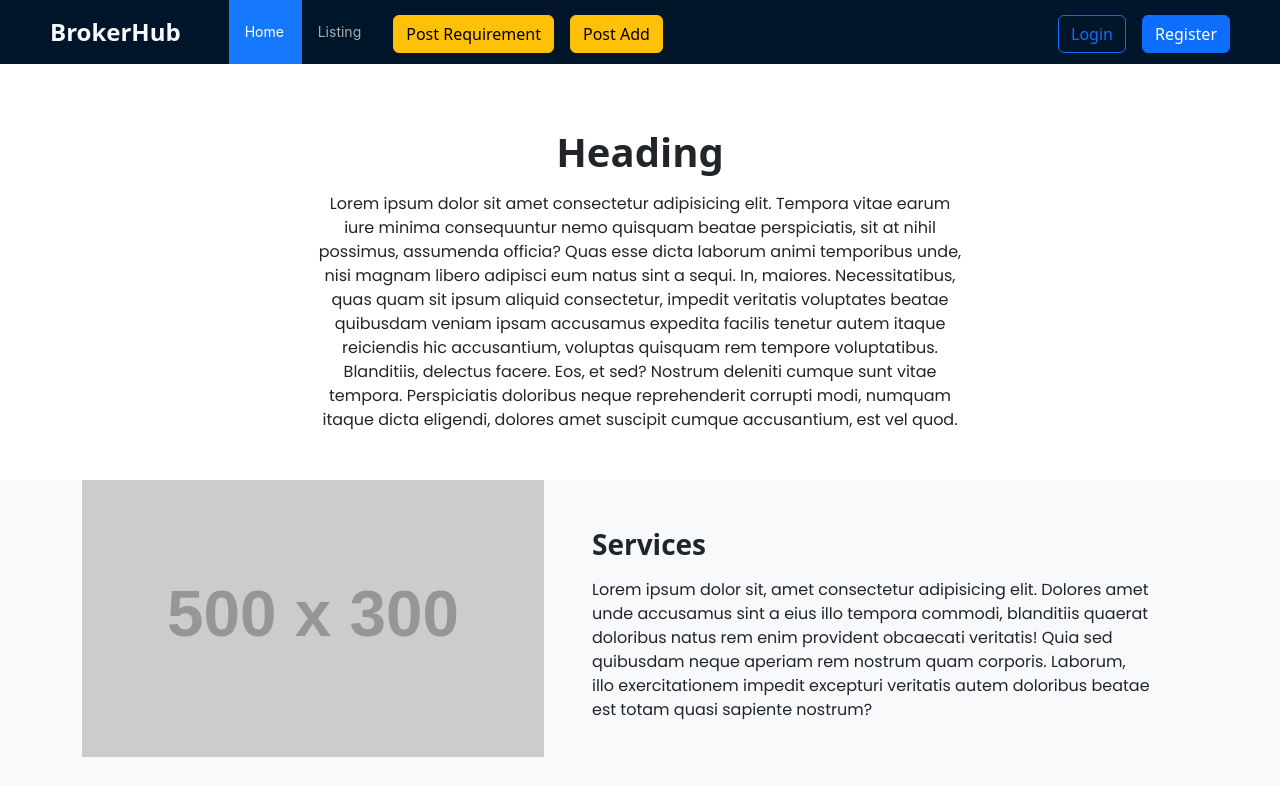
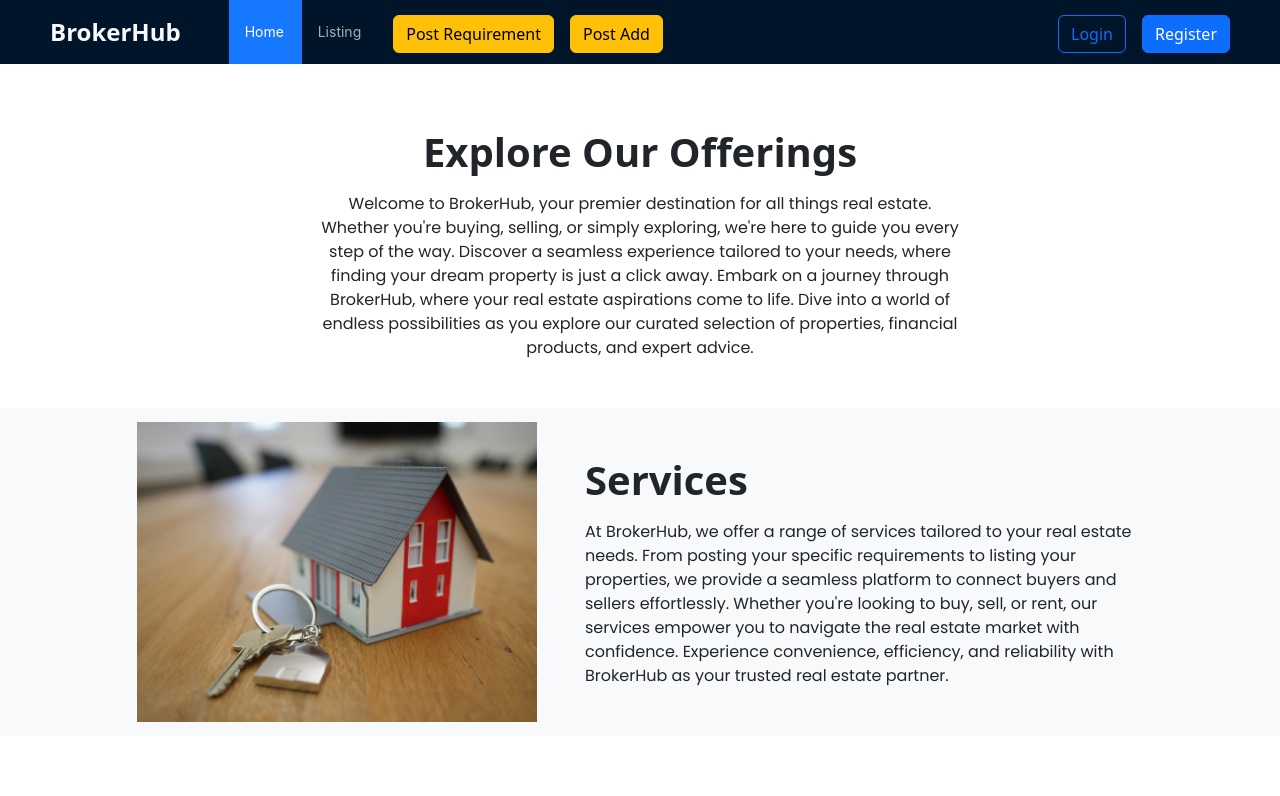
Before and after one commit to VAIJ-TEJAS/BrokersHub_React_Frontend, a React (Vite) app: page /home in a window 1280 px wide. Shown: the top 796 px of the page. Built offline with nearby package versions, Linux system fonts and the light colour scheme.

Commit message:
removed dummy elements from homepage

```diff
--- /dev/null
+++ b/src/Pages/HomePage.css
@@ -0,0 +1,24 @@
+.services-logo{
+  width: 400px;
+}
+.services-logo img{
+  width: 100%;
+}
+
+.services-info{
+  width: 50%;
+}
+
+@media (max-width: 1000px) {
+  .services-logo{
+    width: 100%;
+  }
+
+  .services-info{
+    width: 100%;
+  }
+
+  .services-container{
+    flex-direction: column;
+  }
+}
--- a/src/Pages/HomePage.tsx
+++ b/src/Pages/HomePage.tsx
@@ -1,5 +1,7 @@
 import React from 'react'
 import Navbar from '../components/Navbar'
+import serviceLogo from '../components/tierra-mallorca-rgJ1J8SDEAY-unsplash.jpg'
+import './HomePage.css'
 
 export default function HomePage() {
   return (
@@ -8,22 +10,24 @@ export default function HomePage() {
       <div>
         <div className='bg-[#bbddfd]'>
           <div className='container-lg py-5'>
-            <h1 className='fs-1 fw-bold text-center my-3'>Heading</h1>
+            <h1 className='fs-1 fw-bold text-center my-3'>Explore Our Offerings</h1>
             <p className='col-md-7 text-center mx-auto' style={{fontFamily: 'poppins'}}>
-              Lorem ipsum dolor sit amet consectetur adipisicing elit. Tempora vitae earum iure minima consequuntur nemo quisquam beatae perspiciatis, sit at nihil possimus, assumenda officia? Quas esse dicta laborum animi temporibus unde, nisi magnam libero adipisci eum natus sint a sequi. In, maiores. Necessitatibus, quas quam sit ipsum aliquid consectetur, impedit veritatis voluptates beatae quibusdam veniam ipsam accusamus expedita facilis tenetur autem itaque reiciendis hic accusantium, voluptas quisquam rem tempore voluptatibus. Blanditiis, delectus facere. Eos, et sed? Nostrum deleniti cumque sunt vitae tempora. Perspiciatis doloribus neque reprehenderit corrupti modi, numquam itaque dicta eligendi, dolores amet suscipit cumque accusantium, est vel quod.
+            Welcome to BrokerHub, your premier destination for all things real estate. Whether you're buying, selling, or simply exploring, we're here to guide you every step of the way. Discover a seamless experience tailored to your needs, where finding your dream property is just a click away. Embark on a journey through BrokerHub, where your real estate aspirations come to life. Dive into a world of endless possibilities as you explore our curated selection of properties, financial products, and expert advice.
             </p>
           </div>
         </div>
         <div className='bg-light'>
-          <div className='container-lg d-flex '>
-            <div>
-              <img src="https://via.placeholder.com/500x300" alt="" />
+          <div className='container d-flex services-container justify-content-center align-items-center'>
+            <div className='services-logo'>
+              <img src={serviceLogo} alt="" />
             </div>
-            <div className='m-5 col-6'>
-              <h2 className='fs-3 fw-bold'>Services</h2>
-              <p className='my-3' style={{fontFamily: 'poppins'}}>
-                Lorem ipsum dolor sit, amet consectetur adipisicing elit. Dolores amet unde accusamus sint a eius illo tempora commodi, blanditiis quaerat doloribus natus rem enim provident obcaecati veritatis! Quia sed quibusdam neque aperiam rem nostrum quam corporis. Laborum, illo exercitationem impedit excepturi veritatis autem doloribus beatae est totam quasi sapiente nostrum?
-              </p>
+            <div className='m-5 me-0 services-info'>
+              <div className='my-auto'>
+                <h2 className='fs-1 fw-bold'>Services</h2>
+                <p className='mt-3' style={{fontFamily: 'poppins'}}>
+                At BrokerHub, we offer a range of services tailored to your real estate needs. From posting your specific requirements to listing your properties, we provide a seamless platform to connect buyers and sellers effortlessly. Whether you're looking to buy, sell, or rent, our services empower you to navigate the real estate market with confidence. Experience convenience, efficiency, and reliability with BrokerHub as your trusted real estate partner.
+                </p>
+              </div>
             </div>
           </div>
         </div>
```
Also changed, not shown: src/components/tierra-mallorca-rgJ1J8SDEAY-unsplash.jpg (added).
